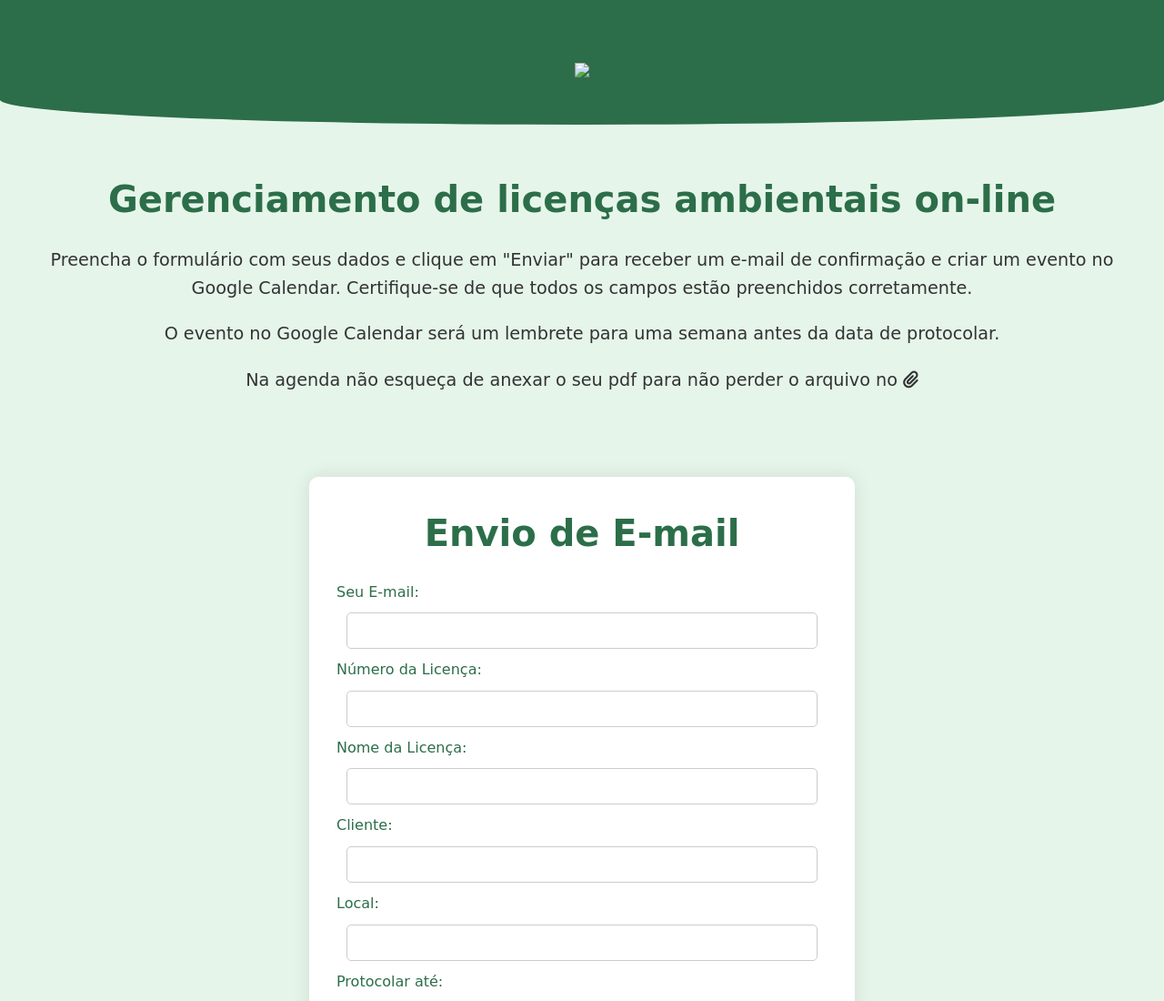
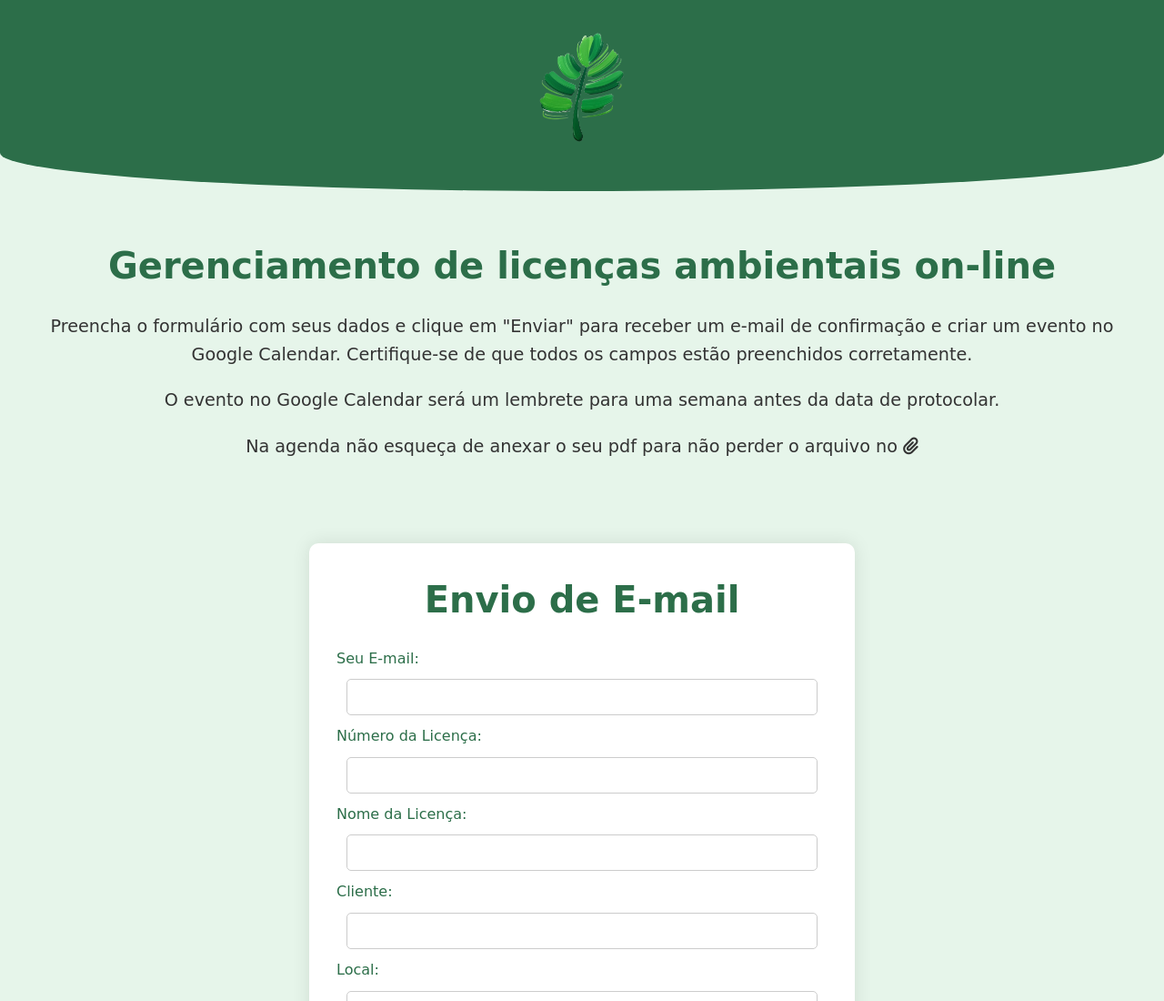
Before and after one commit to Luann8/Gerenciamento-de-licencas-ambientais-online, a plain HTML site: page index.html in a window 1280 px wide. Shown: the top 1100 px of the page at 91% size. Drawn offline with Linux system fonts and the light colour scheme.

Commit message:
Update index.html

```diff
--- a/index.html
+++ b/index.html
@@ -3,7 +3,7 @@
 <head>
     <meta charset="UTF-8">
     <meta name="viewport" content="width=device-width, initial-scale=1.0">
-    <link rel="icon" href="C:\Users\luann\Downloads\Captura_de_tela_2024-07-18_141716-removebg-preview.png" type="image/x-icon">
+    <link rel="icon" href="https://raw.githubusercontent.com/Luann8/Gerenciamento-de-licencas-ambientais-online/main/logo.png?token=GHSAT0AAAAAACUU4U5CCV3P5OHR5CAAGHOMZVCRWJQ" type="image/x-icon">
     <link rel="stylesheet" href="https://cdnjs.cloudflare.com/ajax/libs/font-awesome/6.0.0-beta3/css/all.min.css">
     <title>Gerenciamento de licenças ambientais on-line</title>
     <style>
@@ -163,7 +163,7 @@
 </head>
 <body>
     <header>
-        <h1><img src="C:\Users\luann\Downloads\Captura_de_tela_2024-07-18_141716-removebg-preview.png" height="128"></h1>
+        <h1><img src="https://raw.githubusercontent.com/Luann8/Gerenciamento-de-licencas-ambientais-online/main/logo.png?token=GHSAT0AAAAAACUU4U5CCV3P5OHR5CAAGHOMZVCRWJQ" height="128"></h1>
     </header>
 
     <section class="section">
```
